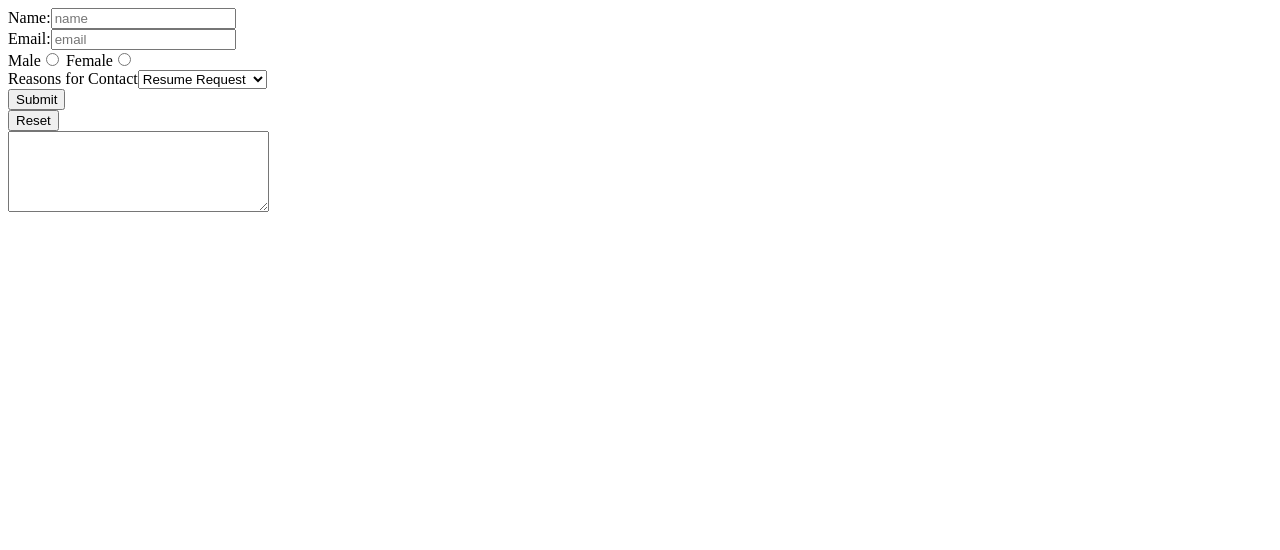
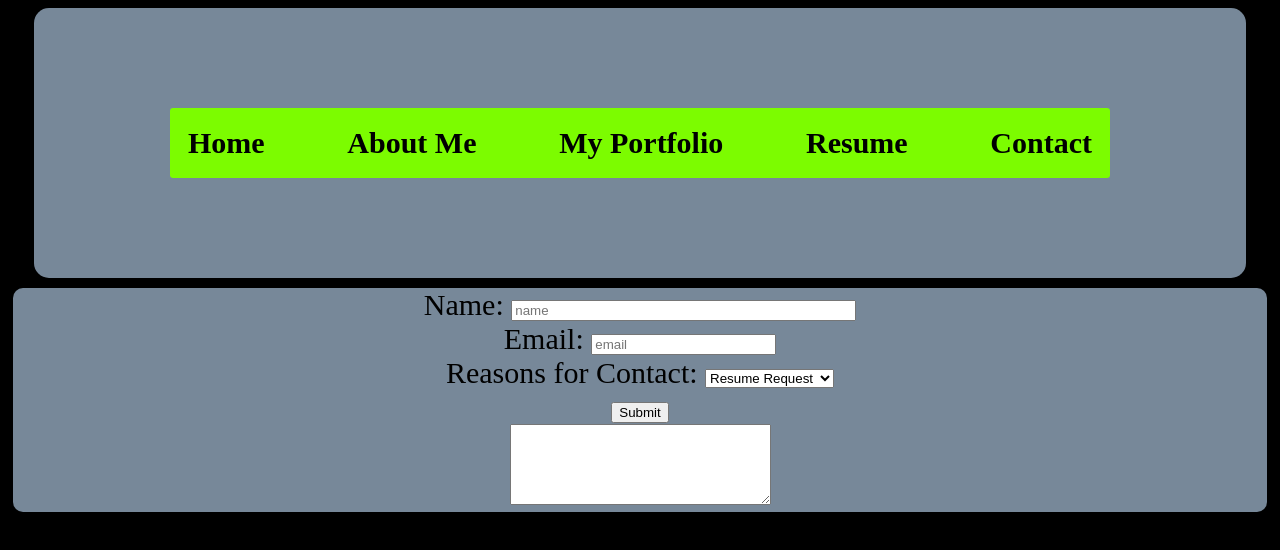
Before and after one commit to falconflyer87/2017-MATC-github-goodies, a plain HTML site: page PortfolioProject/Project1ContactMe.html in a window 1280 px wide. Drawn offline with Linux system fonts and the light colour scheme.

Commit message:
Commiting updates to tree with new directories and files.

```diff
--- a/PortfolioProject/Project1ContactMe.html
+++ b/PortfolioProject/Project1ContactMe.html
@@ -3,17 +3,77 @@
 <head>
     <meta charset="UTF-8">
     <title>Title</title>
+
+    <style>
+        body{
+        background-color:Black;
+        font-family: 'Prosto+One';
+        }
+        .navsection{
+        display: flex;
+        justify-content: space-between;
+        width: 90%;
+        background-color: lawngreen;
+        margin: 0 auto;
+        border-radius: 3px;
+        padding: 15px;
+        font-size: 30px;
+        }
+        .container{
+        width: 80%;
+        margin: 0 auto;
+        background-color: lightslategrey;
+        padding: 100px ;
+        border-radius: 15px;
+        font-size: 40px;
+        }
+        .navsection a{
+        color: black;
+        text-decoration: none;
+        padding: 3px
+        }
+        a{
+        }
+
+        .body{
+            color: black;
+            text-decoration: none;
+            text-align: center;
+            font-size: 30px;
+            color: black;
+            background-color: lightslategrey;
+            border-radius: 10px;
+            margin: 10px 5px 5px 5px;
+
+        }
+
+        .navlink:hover {
+            background-color: white;
+        }
+
+
+    </style>
 </head>
 <body>
-<form method="post">
-    <div><label for="name">Name:</label><input id="name" name="name" type="text" placeholder="name"></div>
-    <div><label for="email">Email:</label><input id="email" name="email" type="email" placeholder="email"></div>
-    <div>
-        <label for="male">Male</label><input id="male" name="male" type="radio">
-        <label for="female">Female</label><input id="female" name="female" type="radio">
+
+<nav>
+<div class="container">
+    <div class="navsection">
+        <a href="Project1Home.html" class="navlink"><strong>Home</strong></a>
+        <a href="Project1AboutMe.html" class="navlink"><strong>About Me</strong></a>
+        <a href="#" class="navlink"><strong>My Portfolio</strong></a>
+        <a href="#" class="navlink"><strong>Resume</strong></a>
+        <a href="Project1ContactMe.html" class="navlink"><strong>Contact</strong></a>
+    </div>
+</div>
+</nav>
+
+<form method="post" class="body">
+    <div><label for="name">Name: </label><input id="name" size= "40" name="name" type="text" placeholder="name"></div>
+    <div><label for="email">Email: </label><input id="email" name="email" type="email" placeholder="email"></div>
     </div>
     <div>
-        <label for="select">Reasons for Contact</label><select for="Hobbies">Hobbies:
+        <label for="select">Reasons for Contact: </label><select for="Hobbies">Hobbies:
             <option value="1">Resume Request</option>
             <option value="2">Interview Request</option>
             <option value="3">Job Offer</option>
@@ -23,9 +83,6 @@
         <input type="submit">
     </div>
     <div>
-        <input type="reset">
-    </div>
-    <div>
         <textarea cols="30" rows="5"></textarea>
     </div>
 </form>
--- /dev/null
+++ b/PracticeItems/dashboardstyle.css
@@ -0,0 +1,34 @@
+body, html{
+    margin: 0;
+    padding: 0;
+    width: 100%;
+    height: 100%;
+    background-color: steelblue;
+
+}
+
+
+.container{
+    width: 90%;
+    height: 80%;
+    background-color: ghostwhite;
+    border-radius: ;
+    margin: 50px;
+    -webkit-box-shadow: 10px 10px 10px 0px rgba(65,79,84,0.56);
+    -moz-box-shadow: 10px 10px 10px 0px rgba(65,79,84,0.56);
+    box-shadow: 10px 10px 10px 0px rgba(65,79,84,0.56);
+
+}
+.topbar{
+    height: 5px;
+}
+
+.mainsection{
+    display:flex;
+    height:100%
+}
+
+.rightcontent{
+
+
+}
```
Also changed, not shown: PortfolioProject/Project1AboutMe.html (+13 -4 lines), PracticeItems/StylePractice.html (added, +25 -0 lines), PracticeItems/animationspractice.html (added, +10 -0 lines), PracticeItems/dashboardpractice.html (added, +40 -0 lines), PracticeItems/style.css (added, +17 -0 lines), 1 other file.
